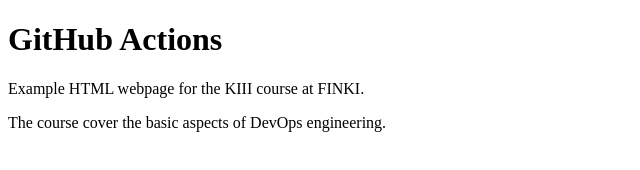
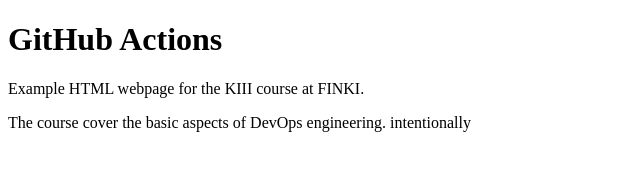
Before and after one commit to Markofx/KIII-lab5, a plain HTML site: page index.html in a window 1280 px wide. Shown: the whole page, without its empty margins (0-640 px from the left). Drawn offline with Linux system fonts and the light colour scheme.

Commit message:
Update index.html

```diff
--- a/index.html
+++ b/index.html
@@ -3,6 +3,6 @@
   <body>
     <h1>GitHub Actions</h1>
     <p>Example HTML webpage for the KIII course at FINKI.</p>
-    <p>The course cover the basic aspects of DevOps engineering.</p>
+    <p>The course cover the basic aspects of DevOps engineering. intentionally</p>
   </body>
 </html>
```
